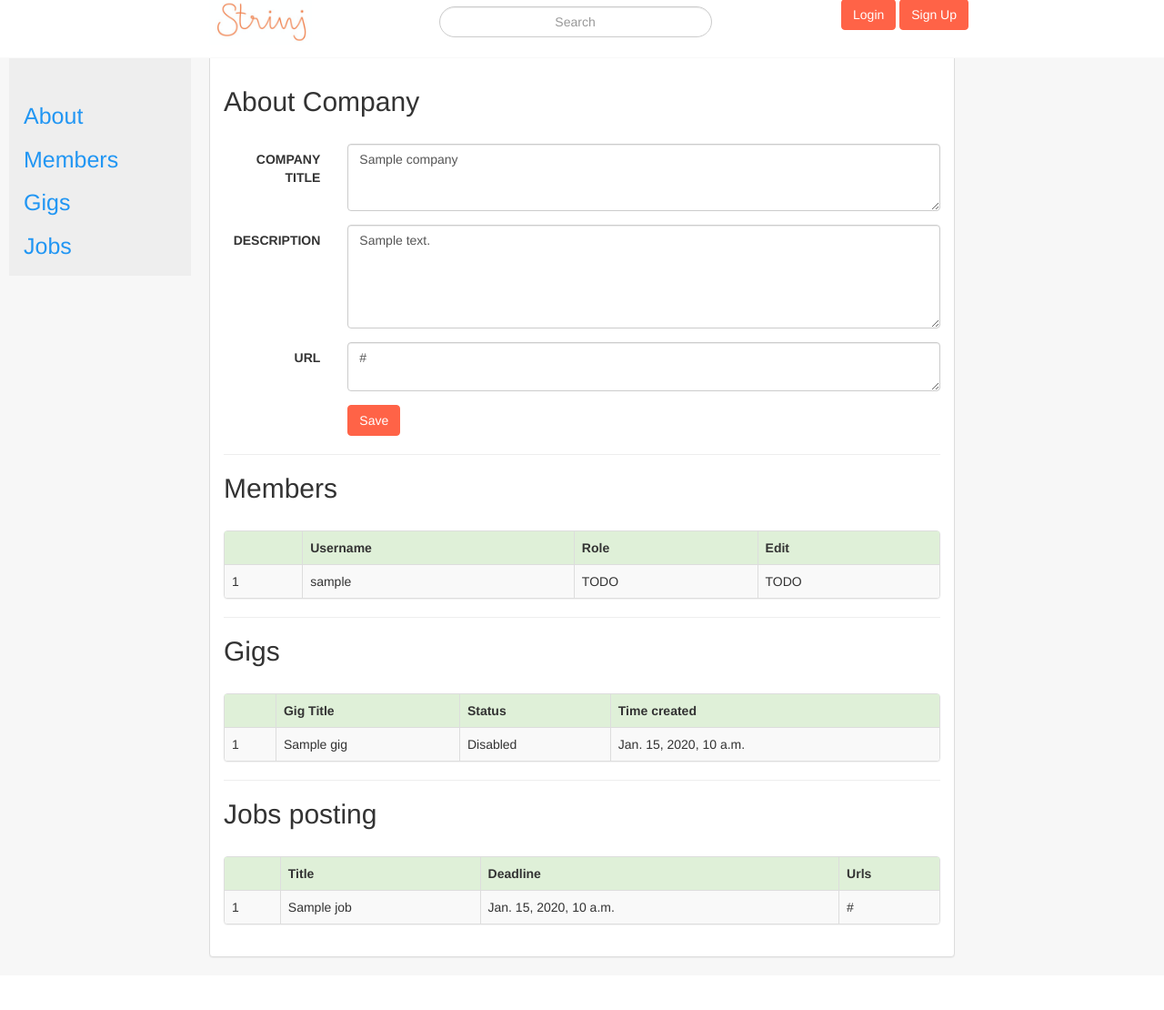
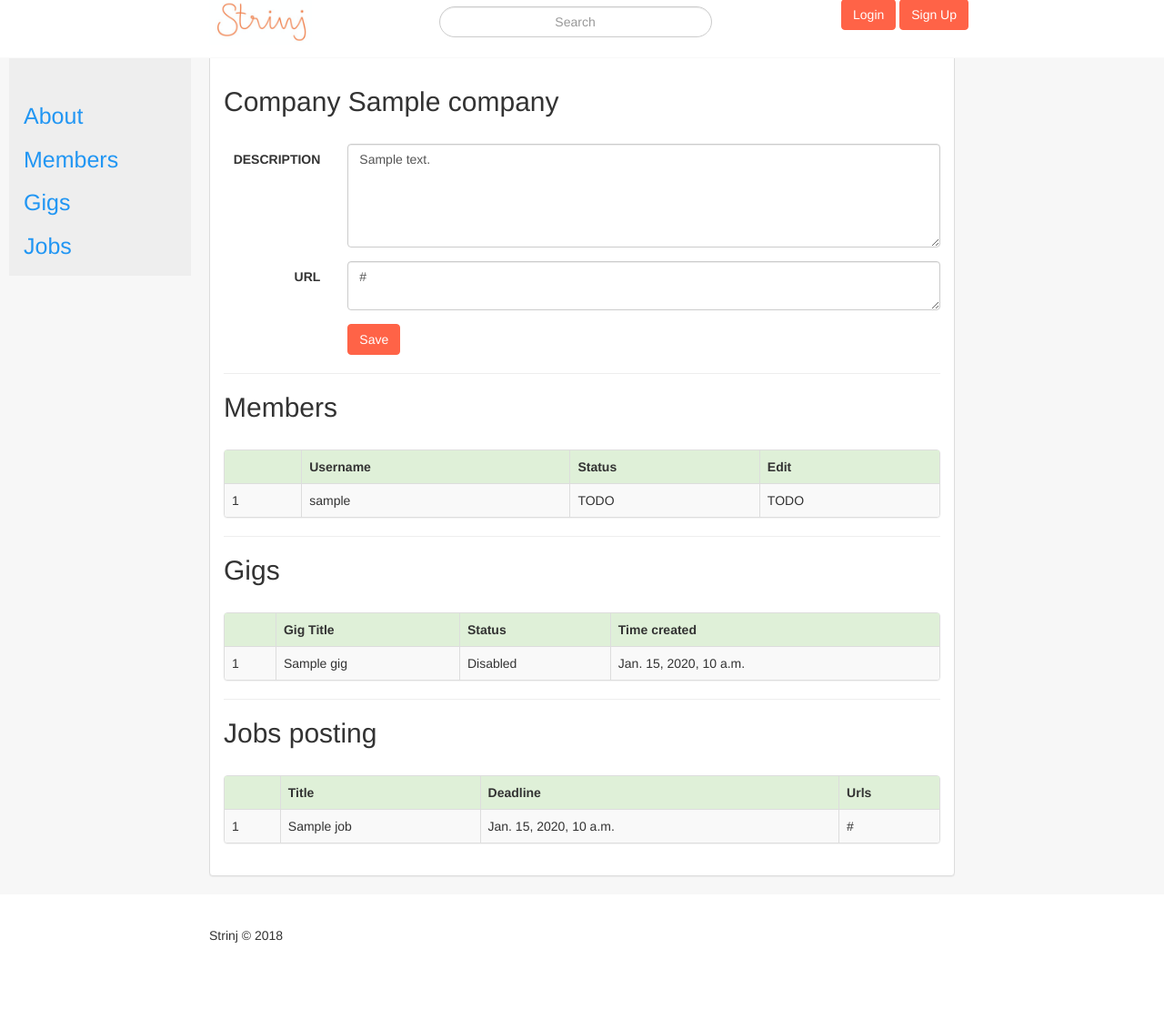
Before and after one commit to tuandang/strinj, a Django app: template sixerrapp/templates/edit_company.html in a window 1280 px wide. Shown: the part 16-1126 px from the top of the page at 91% size. After the commit the page ends 1052 px from the top, so only its background shows below. Run offline with Django 3.2, Linux system fonts and the light colour scheme; the template is opened without the code that fills it: most values are stand-ins (such as "Sample title", 1, 10 or a date in 2020); parts of the project's set-up code (start-up, migrations or seed data) failed here and were passed over; some libraries are stand-ins or nearby versions.

```diff
--- a/sixerrapp/forms.py
+++ b/sixerrapp/forms.py
@@ -15,3 +15,8 @@
 	class Meta:
 		model = Company
 		fields = ['title', 'description', 'url']
+
+# class JobForm(ModelForm):
+# 	class Meta:
+# 		model = Job
+# 		fields = ['title', 'description', 'url', 'requiments']
--- a/sixerrapp/templates/edit_company.html
+++ b/sixerrapp/templates/edit_company.html
@@ -25,13 +25,13 @@
       <!-- Main information about the company -->
       <form class="form-horizontal" method="POST" enctype="multipart/form-data" action='{% url "edit_company" %}' id="about">
         {% csrf_token %}
-        <h2 style="margin-bottom: 30px">About Company</h2>
-        <div class="form-group">
+        <h2 style="margin-bottom: 30px">Company {{ company.title }}</h2>
+        <!-- <div class="form-group">
           <label class="col-sm-2 control-label">COMPANY TITLE</label>
           <div class="col-sm-10">
             <textarea rows="3" class="form-control" name="title" form="about">{{ company.title }} </textarea>
           </div>
-        </div>
+        </div> -->
 
         <div class="form-group">
           <label class="col-sm-2 control-label">DESCRIPTION</label>
@@ -63,7 +63,7 @@
             <tr>
               <th>
                 <th>Username</th>
-                <th>Role</th>
+                <th>Status</th>
                 <th>Edit</th>
               </th>
             </tr>
```
Also changed, not shown: sixerrapp/views.py (+8 -8 lines), 2 other files.
